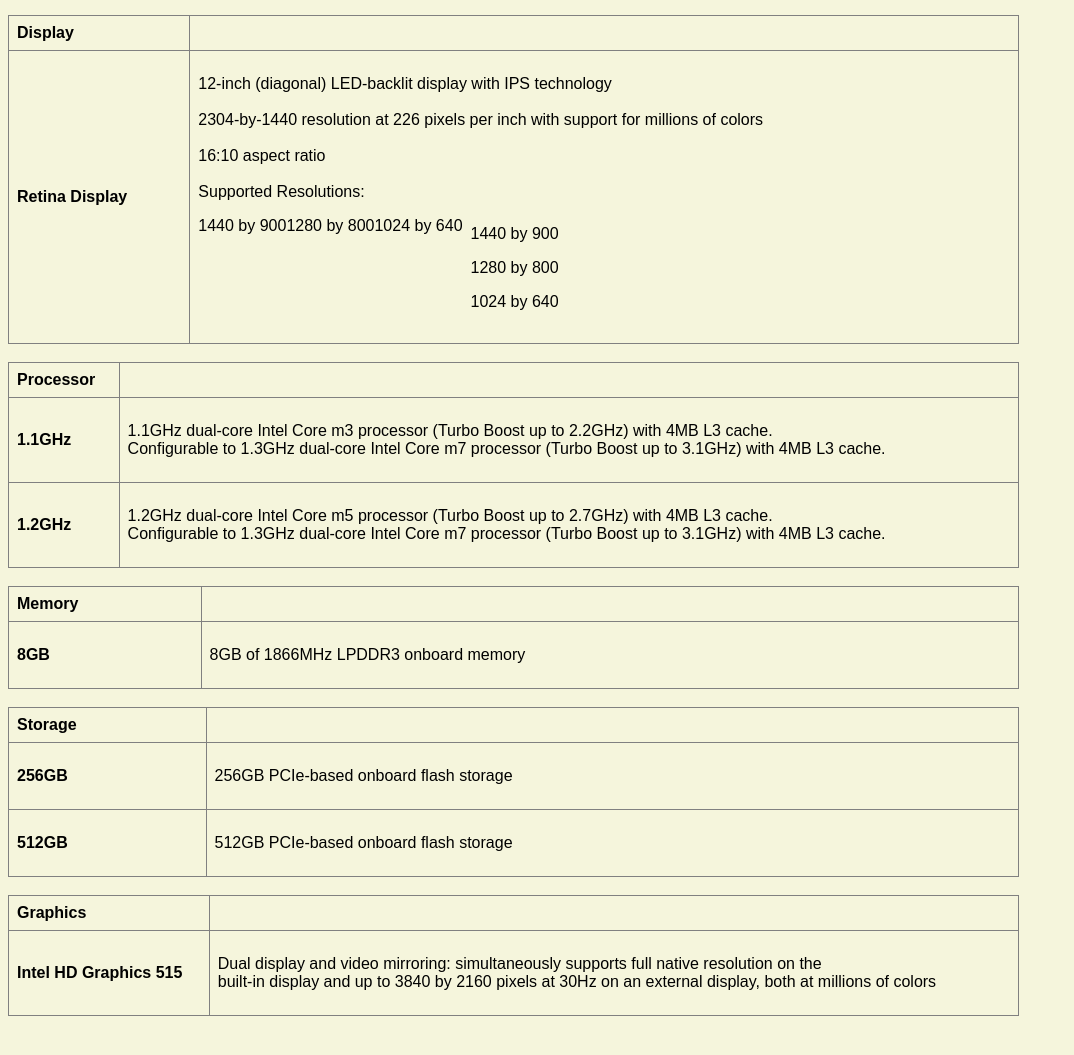
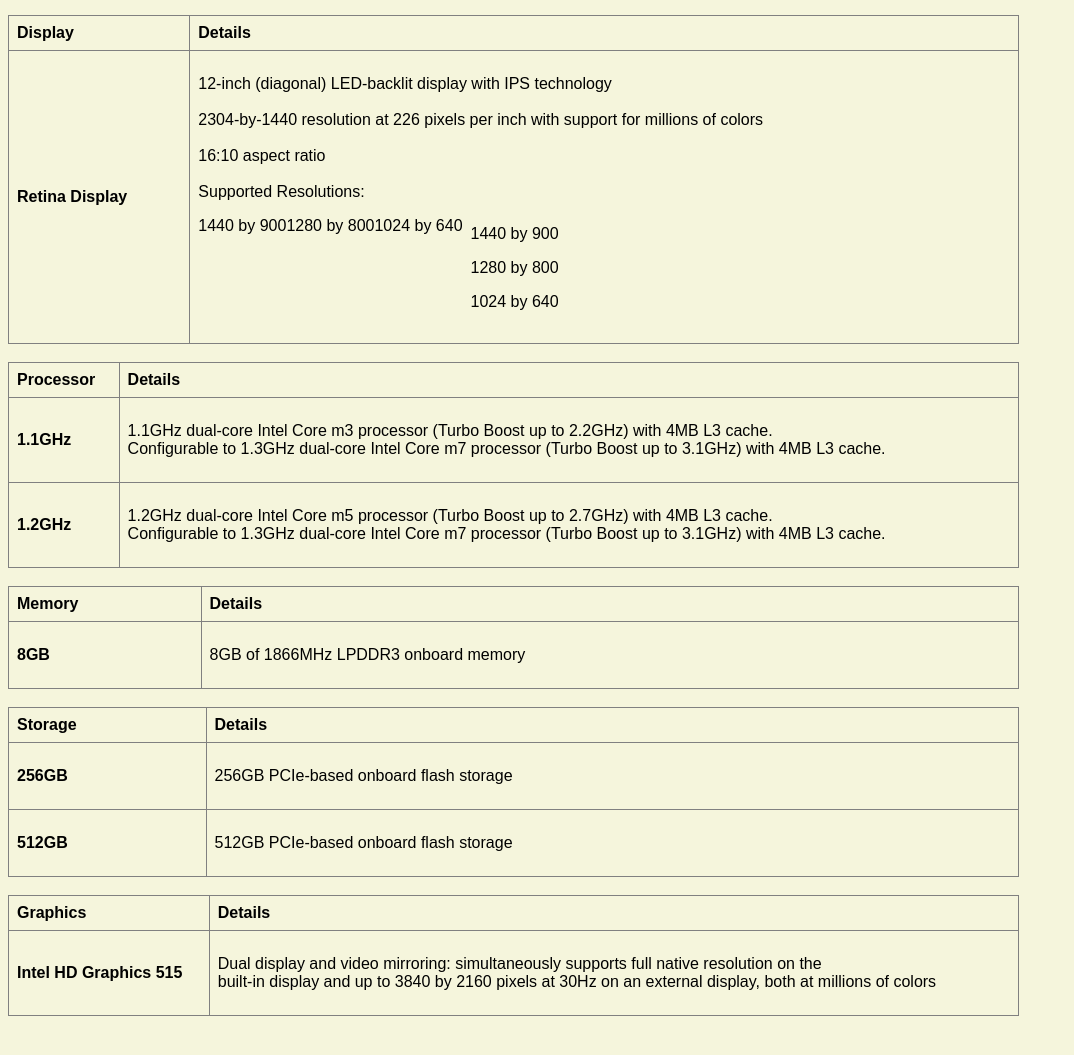
Before and after one commit to shahwaiz14/cs-project, a plain HTML site: page products_pages/macbook.html in a window 1280 px wide. Shown: the part 401-1456 px from the top of the page, without its empty margins (0-1074 px from the left). Drawn offline with Linux system fonts and the light colour scheme.

Commit message:
added table headers for product instances

```diff
--- a/products_pages/macbook.html
+++ b/products_pages/macbook.html
@@ -22,13 +22,9 @@
 		</div>
 		</br>
 		<div class="container">
-
-			<table>
-
 			<table border="1">
-
 				<tr>
-					<th>Display</th><th colspan=3></th>
+					<th>Display</th><th>Details</th>
 				</tr>
 				<tr>
 					<td><strong>Retina Display<strong></td>
@@ -56,7 +52,7 @@
 			<table>
 			<table border="1">
 				<tr>
-					<th>Processor</th><th colspan=3></th>
+					<th>Processor</th><th>Details</th>
 				</tr>
 				<tr>
 					<td><strong>1.1GHz<strong></td>
@@ -77,7 +73,7 @@
 
 			<table border="1">
 				<tr>
-					<th>Memory</th><th colspan=3></th>
+					<th>Memory</th><th>Details</th>
 				</tr>
 				<tr>
 					<td><strong>8GB<strong></td>
@@ -90,7 +86,7 @@
 			<table>
 			<table border="1">
 				<tr>
-					<th>Storage</th><th colspan=3></th>
+					<th>Storage</th><th>Details</th>
 				</tr>
 				<tr>
 					<td><strong>256GB<strong></td>
@@ -108,7 +104,7 @@
 			<table>
 			<table border="1">
 				<tr>
-					<th>Graphics</th><th colspan=3></th>
+					<th>Graphics</th><th>Details</th>
 				</tr>
 				<tr>
 					<td><strong>Intel HD Graphics 515<strong></td>
```
Also changed, not shown: products_pages/hplaptop.html (+5 -25 lines), products_pages/samsungtv.html (+5 -26 lines).
